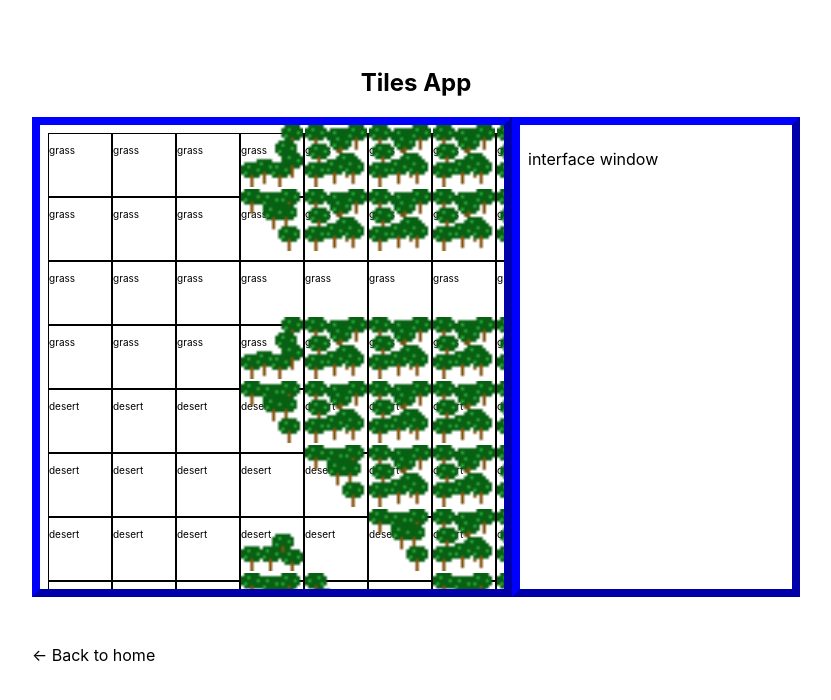
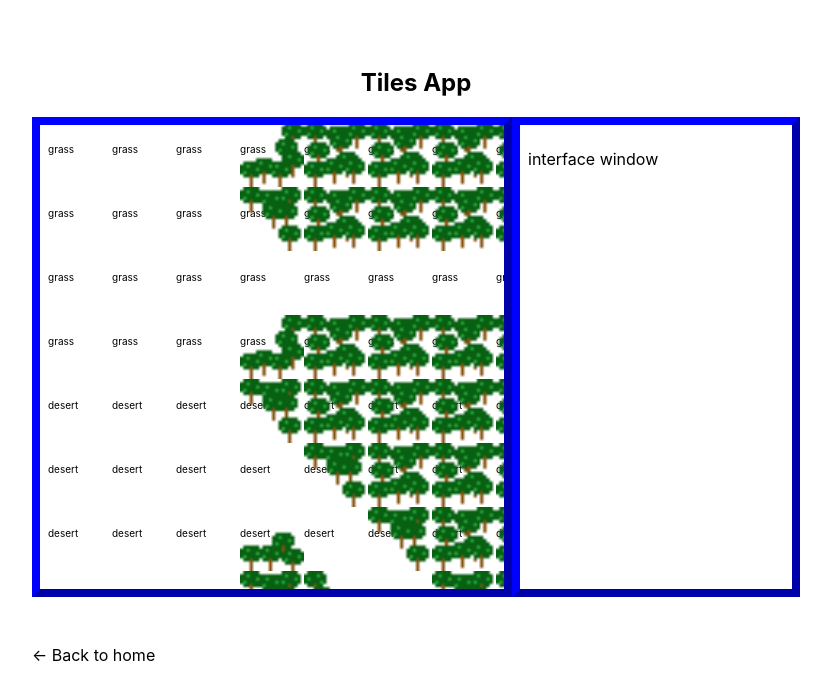
Before and after one commit to dblatcher/Tiles-game, a Next.js app: page /game-page in a window 1280 px wide. Shown: the top 700 px of the page, without its empty margins (224-1055 px from the left). Built offline with nearby package versions, Linux system fonts and the light colour scheme.

Commit message:
show selected square in InterfaceWindow

```diff
--- a/components/GameContainer.js
+++ b/components/GameContainer.js
@@ -18,6 +18,7 @@ export default class GameContainer extends React.Component {
                     tree: x > 2 && y%x != 2,
                 },x,y)
             }),
+            selectedSquare: null,
         };
 
        this.handleMapSquareClick = this.handleMapSquareClick.bind(this)
@@ -26,22 +27,26 @@ export default class GameContainer extends React.Component {
 
     handleMapSquareClick(mapSquare) {
         this.setState(state => {
-            mapSquare.tree = !mapSquare.tree
-            return {mapGrid: state.mapGrid}
+            // mapSquare.tree = !mapSquare.tree
+
+            return {
+                mapGrid: state.mapGrid,
+                selectedSquare: state.selectedSquare === mapSquare ? null : mapSquare
+            }
         })
     }
 
     render() {
-        const {mapGrid} = this.state
+        const {mapGrid, selectedSquare} = this.state
 
         return (
 
             <div className={styles.gameHolder}>
                 <article className={styles.tileBoardHolder} >
-                    <TileBoard mapGrid={mapGrid} handleMapSquareClick={this.handleMapSquareClick}/>
+                    <TileBoard mapGrid={mapGrid} handleMapSquareClick={this.handleMapSquareClick} selectedSquare={selectedSquare}/>
                 </article>
                 <article className={styles.interfaceWindowHolder} >
-                    <InterfaceWindow/>
+                    <InterfaceWindow selectedSquare={selectedSquare}/>
                 </article>
             </div>
         )
--- a/components/InterfaceWindow.js
+++ b/components/InterfaceWindow.js
@@ -1,11 +1,19 @@
 import React from 'react'
+import Tile from './Tile'
 
 export default class InterfaceWindow extends React.Component {
 
 
     render() {
-        return (
+
+        const {selectedSquare} = this.props;
+
+        return (<>
             <p>interface window</p>
-        )
+            { selectedSquare ? (
+                <Tile mapSquare={selectedSquare}/>
+            ) : ( null)
+            }
+        </>)
     }
 }
--- a/components/Tile.js
+++ b/components/Tile.js
@@ -15,10 +15,12 @@ export default class Tile extends React.Component {
     }
 
     render() {
-        const { mapSquare, handleClick } = this.props
+        const { mapSquare, handleClick, isSelected } = this.props
 
         return (
-            <figure className={styles.tile} onClick={handleClick || function(){} }>
+            <figure
+            className={ isSelected ? styles.selectedTile: styles.tile}
+            onClick={handleClick || function(){} }>
                 <p>{mapSquare.terrain.name}</p>
                 {mapSquare.road ? this.renderSprite(spriteSheets.roads) : (null)}
                 {mapSquare.tree ? this.renderSprite(spriteSheets.trees) : (null)}
--- a/components/TileBoard.js
+++ b/components/TileBoard.js
@@ -20,11 +20,12 @@ export default class TileBoard extends React.Component {
 
 
     renderTile (mapSquare) {
-        const { handleMapSquareClick} = this.props;
+        const { handleMapSquareClick, selectedSquare} = this.props;
         return (
             <Tile key={`${mapSquare.x},${mapSquare.y}`}
             handleClick = {()=>{handleMapSquareClick(mapSquare)}}
             mapSquare={mapSquare}
+            isSelected={mapSquare === selectedSquare}
             adjacentSquares={this.getAdjacentSquares(mapSquare.x,mapSquare.y)}/>
         )
     }
--- a/components/tile.module.scss
+++ b/components/tile.module.scss
@@ -3,17 +3,26 @@
     flex-flow: row nowrap;
 }
 
-.tile {
+
+@mixin tile {
     display: inline-flex;
     flex-direction: column;
     position: relative;
     width: 4rem;
     height: 4rem;
-    border: 1px solid black;
     margin: 0;
     padding: 0;
     font-size: x-small;
     flex-shrink: 0;
+}
+
+.tile {
+    @include tile();
+}
+
+.selectedTile {
+    @include tile();
+    filter: brightness(1.5) hue-rotate(30deg);
 }
 
 .spriteHolder {
--- a/lib/SpriteSheet.tsx
+++ b/lib/SpriteSheet.tsx
@@ -35,10 +35,13 @@ const trees = new SpriteSheet('trees', {
     },
     getRightFrame(adjacents) {
         let bitString = ''
+
+        if (adjacents) {
             bitString += adjacents.before && adjacents.before.tree ? "1" : "0";
             bitString += adjacents.after && adjacents.after.tree ? "1" : "0";
             bitString += adjacents.above && adjacents.above.tree ? "1" : "0";
             bitString += adjacents.below && adjacents.below.tree ? "1" : "0";
+        }
 
         switch (bitString) {
             case "0000": return [0, 0];
@@ -69,10 +72,13 @@ const roads = new SpriteSheet('roads', {
     },
     getRightFrame(adjacents) {
         let bitString = ''
+
+        if (adjacents) {
             bitString += adjacents.before && adjacents.before.road ? "1" : "0";
             bitString += adjacents.after && adjacents.after.road ? "1" : "0";
             bitString += adjacents.above && adjacents.above.road ? "1" : "0";
             bitString += adjacents.below && adjacents.below.road ? "1" : "0";
+        }
 
         switch (bitString) {
             case "0000": return [0, 0];
```
Lines whose indentation alone changed are shown as unchanged.
